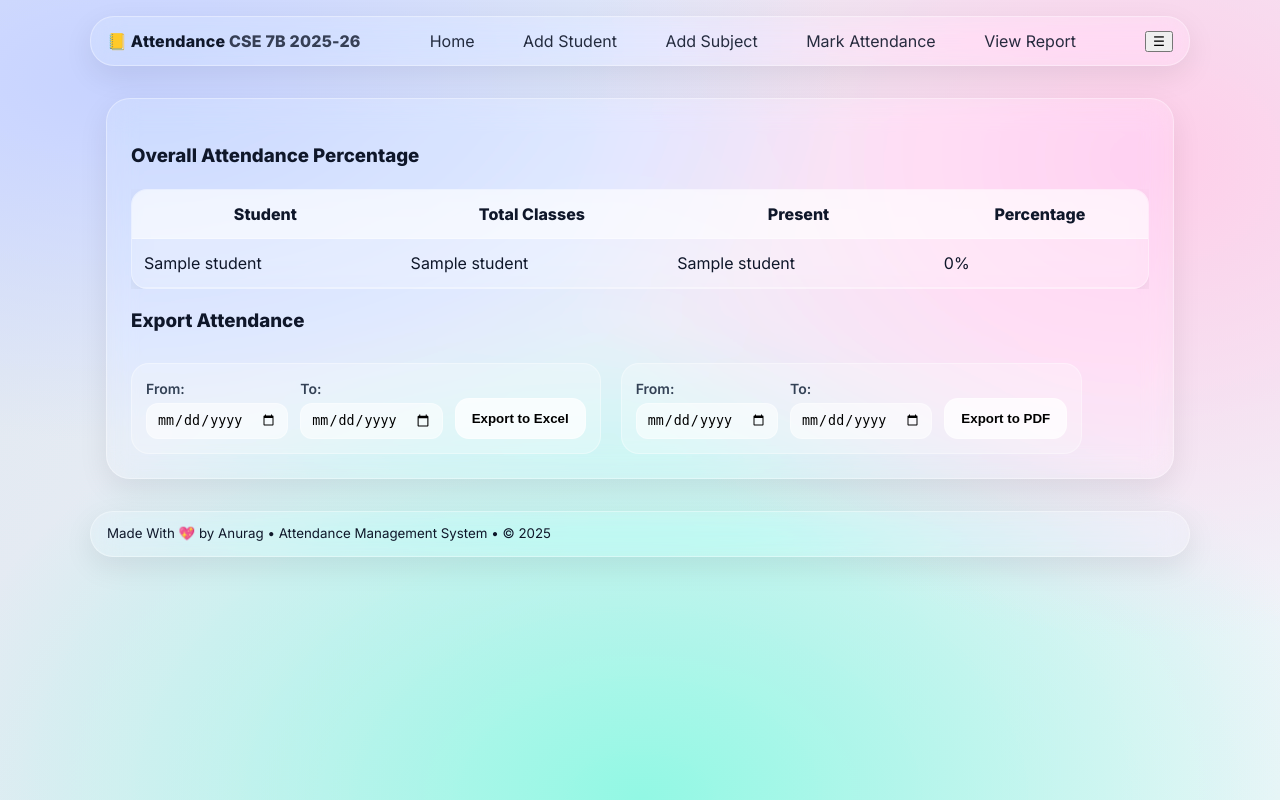
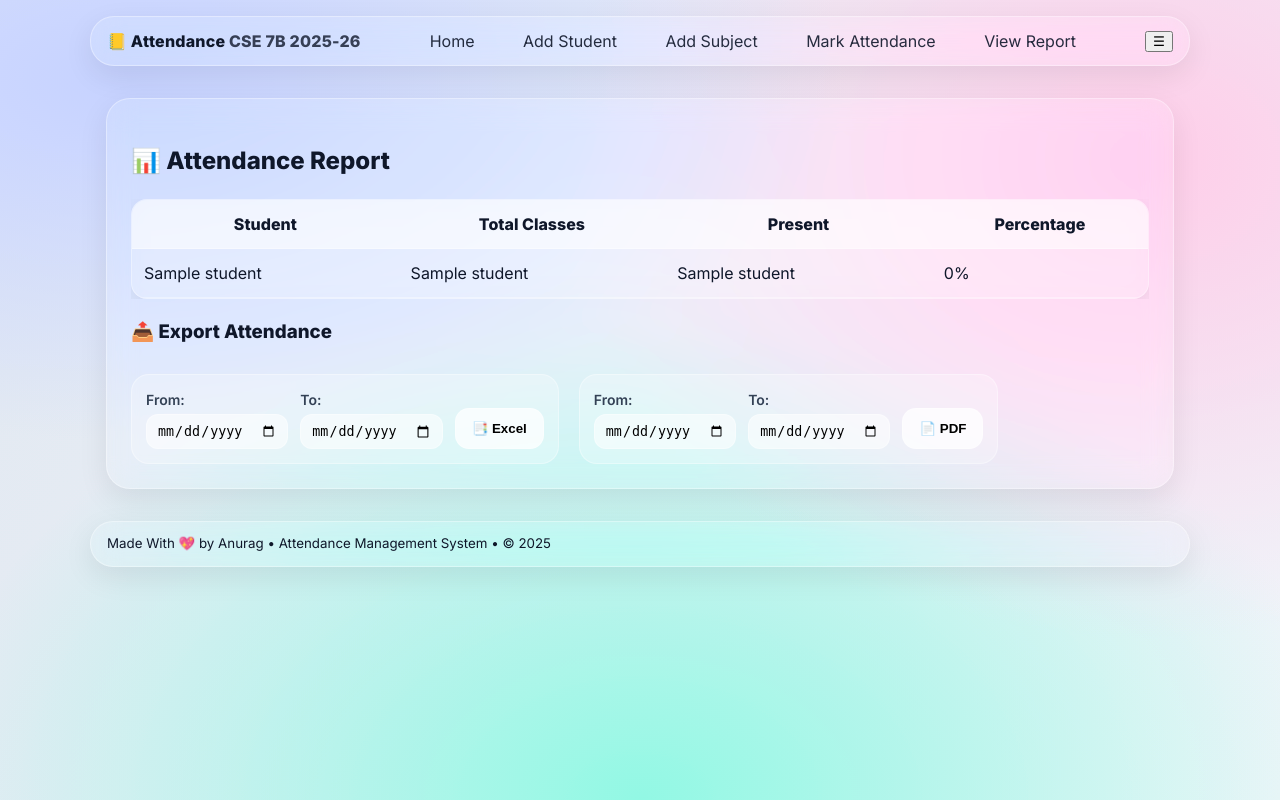
Before and after one commit to Anurag-M1/Personal-Attendence-System, a Flask app: page /report in a window 1280 px wide. Run offline with Flask 3, Linux system fonts and the light colour scheme; a database or web service that is not in the repository returns one stand-in record (values such as "Sample title"); some libraries are stand-ins or nearby versions.

Commit message:
Update report.html

```diff
--- a/templates/report.html
+++ b/templates/report.html
@@ -1,7 +1,9 @@
 {% extends "base.html" %}
 
 {% block content %}
-<h3>Overall Attendance Percentage</h3>
+  <h2 class="title">📊 Attendance Report</h2>
+
+  <!-- Attendance Table -->
   <div class="table-wrap">
     <table class="table glass">
       <thead>
@@ -15,28 +17,33 @@
       <tbody>
         {% for s in percentages %}
         <tr>
-        <td>{{ s[0] }}</td>
-        <td>{{ s[1] }}</td>
-        <td>{{ s[2] }}</td>
-        <td>{{ s[3] }}%</td>
+          <td data-label="Student">{{ s[0] }}</td>
+          <td data-label="Total Classes">{{ s[1] }}</td>
+          <td data-label="Present">{{ s[2] }}</td>
+          <td data-label="Percentage">
+            <span class="chip {% if s[3] >= 75 %}ok{% else %}bad{% endif %}">
+              {{ s[3] }}%
+            </span>
+          </td>
         </tr>
         {% endfor %}
       </tbody>
     </table>
   </div>
 
-<h3>Export Attendance</h3>
+  <!-- Export Section -->
+  <h3 class="title">📤 Export Attendance</h3>
   <div class="export-section">
     <form method="get" action="/export/excel">
       <label>From: <input type="date" name="start"></label>
       <label>To: <input type="date" name="end"></label>
-    <button type="submit" class="btn">Export to Excel</button>
+      <button type="submit" class="btn">📑 Excel</button>
     </form>
 
     <form method="get" action="/export/pdf">
       <label>From: <input type="date" name="start"></label>
       <label>To: <input type="date" name="end"></label>
-    <button type="submit" class="btn">Export to PDF</button>
+      <button type="submit" class="btn">📄 PDF</button>
     </form>
   </div>
 {% endblock %}
```
Lines whose indentation alone changed are shown as unchanged.
